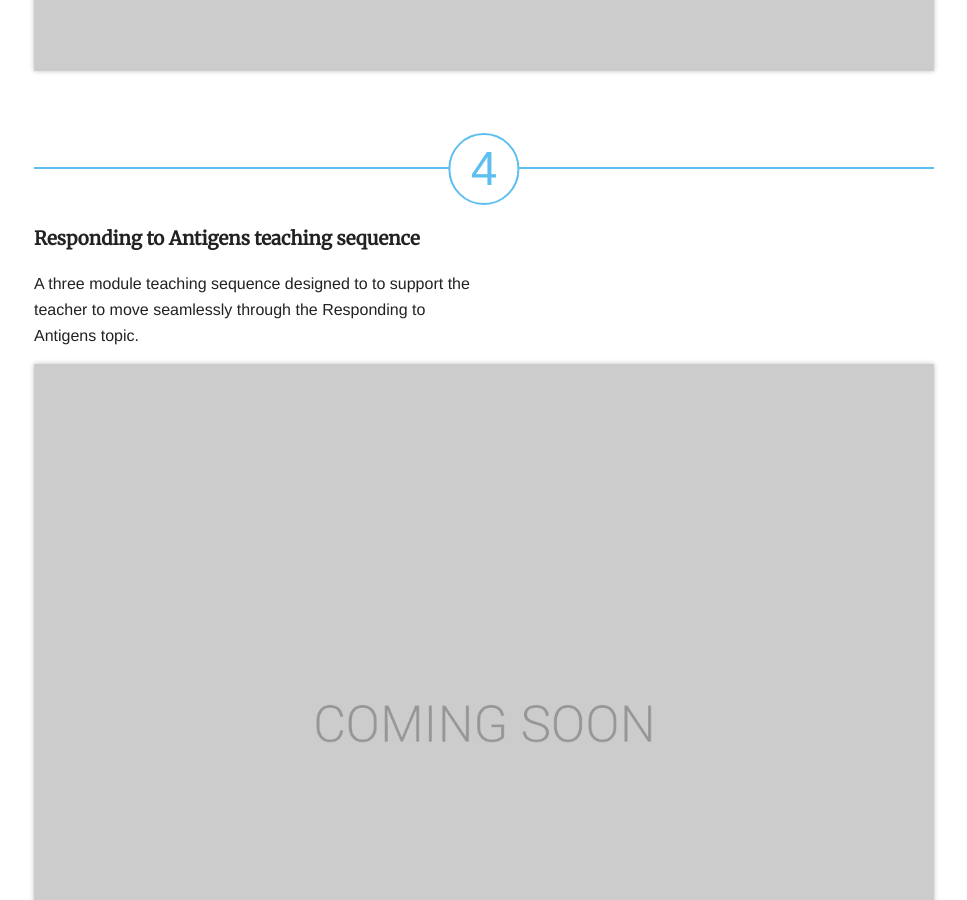
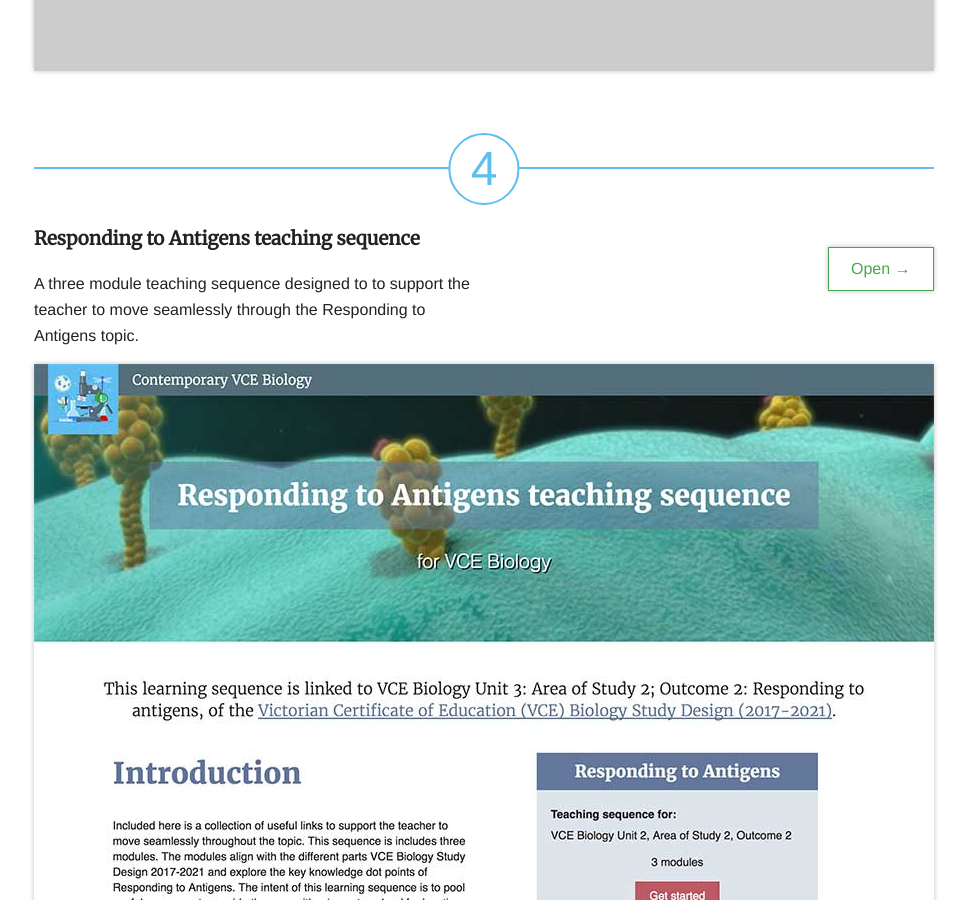
Before and after one commit to contemporaryVCEbiology/contemporaryVCEbiology, a Jekyll site: the page built from index.html, in a window 1280 px wide and 900 px high, scrolled down 4279 px. Shown: the whole window, without its empty margins (156-1123 px from the left). Built offline with Jekyll 4.4.1, drawn with Linux system fonts in a browser that asks for light colours.

Commit message:
new site

```diff
--- a/index.html
+++ b/index.html
@@ -29,7 +29,7 @@
                     <p>These sequences are aligned with the VCAA VCE Biology Curriculum Unit 2, accreditation period 2016-2020.</p>
                 </div>
                 <a href="/stem-cells/" class="goto button">Open</a>
-                <img class="website" src="/img/stem-cells.jpg" alt="Screen shot of stem cells teaching sequences web site">
+                <img class="website" src="/img/stem-cells.jpg" alt="Screen shot of stem cells teaching sequences website">
             </article>
             <article>
                 <div class="number"><span>2</span></div>
@@ -53,7 +53,8 @@
                     <h3>Responding to Antigens teaching sequence</h3>
                     <p>A three module teaching sequence designed to to support the teacher to move seamlessly through the Responding to Antigens topic.</p>
                 </div>
-                <img class="website" src="/img/coming-soon.png" alt="Screen shot of ??">
+                <a href="/responding-to-antigens/" class="goto button">Open</a>
+                <img class="website" src="/img/responding-to-antigens.jpg" alt="Screen shot of Responding to antigens website">
             </article>
             <article>
                 <div class="number"><span>5</span></div>
```
Also changed, not shown: img/responding-to-antigens.jpg (added).
